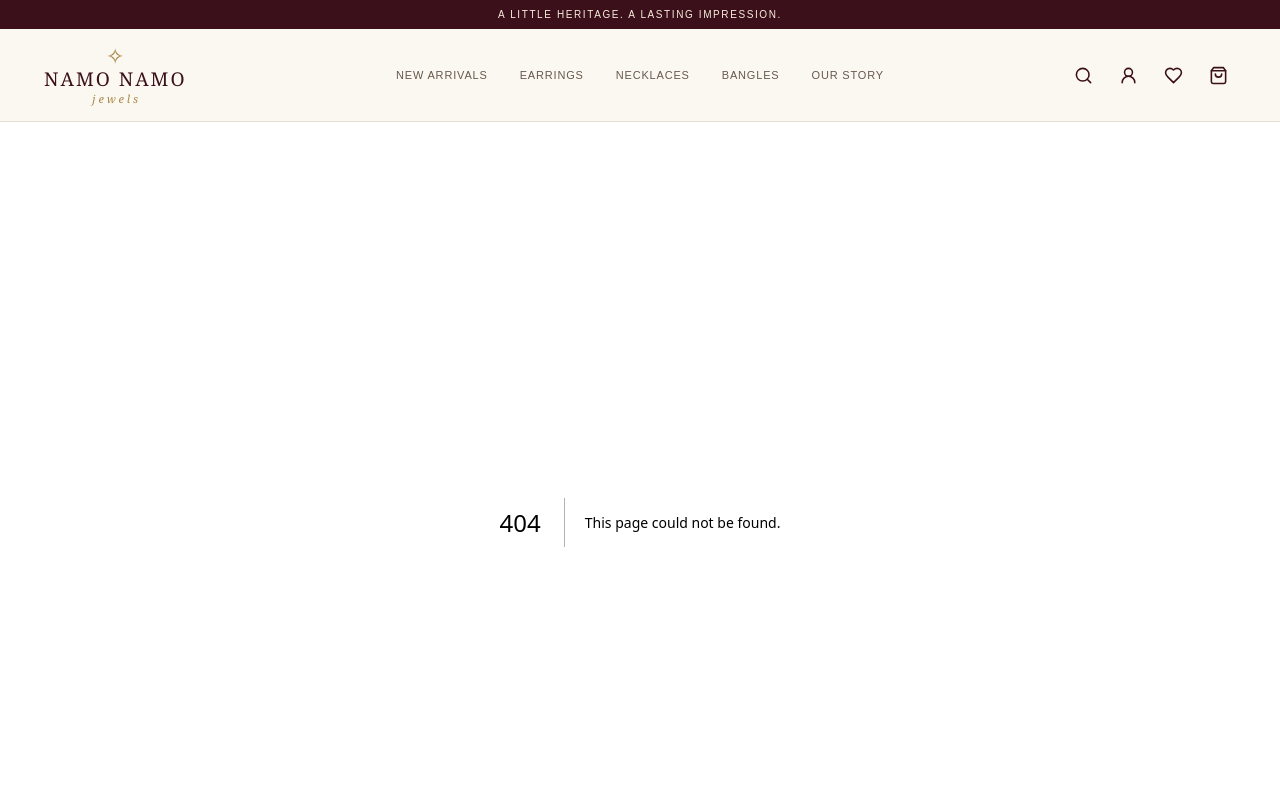
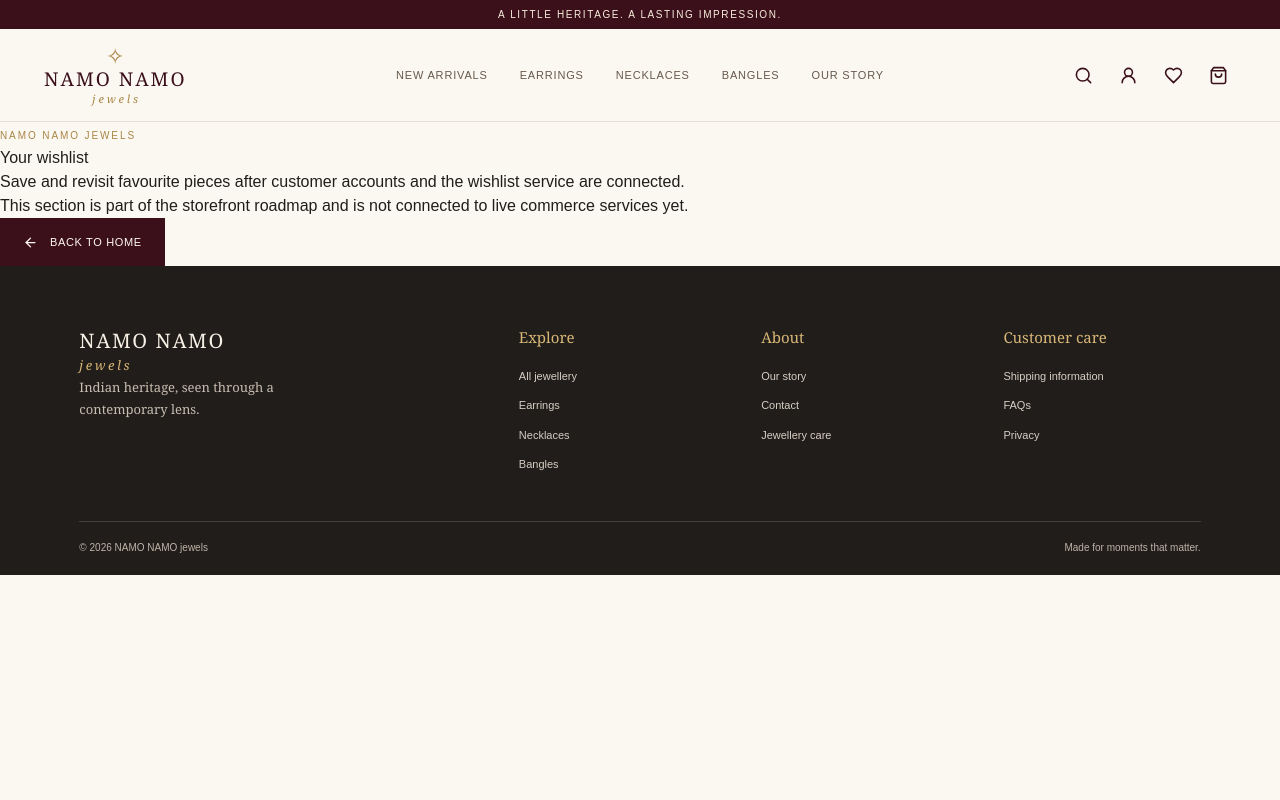
Before and after one commit to garvgola/luxury-traditional-jewelry-store, a Next.js app: page /wishlist in a window 1280 px wide. Before the commit this address had no page. Shown: the top 800 px of the page. Built offline with nearby package versions, Linux system fonts and the light colour scheme.

Commit message:
Add storefront route: src/app/wishlist/page.tsx

```diff
--- /dev/null
+++ b/src/app/wishlist/page.tsx
@@ -0,0 +1,4 @@
+import { ComingSoon } from "@/components/coming-soon";
+export default function WishlistPage() {
+  return <ComingSoon title="Your wishlist" description="Save and revisit favourite pieces after customer accounts and the wishlist service are connected." />;
+}
```
